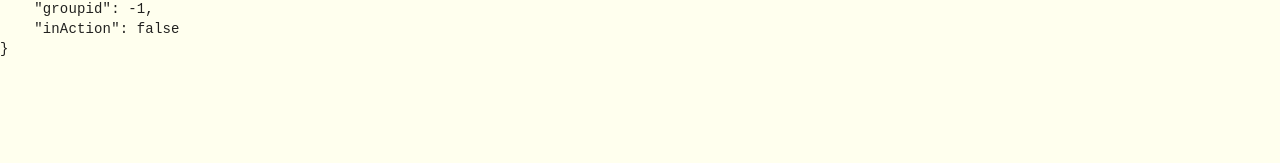
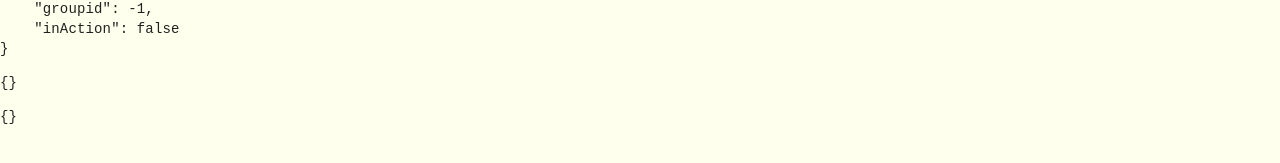
Before and after one commit to moneyan9/fz5050-tutorial-10-to-18, a Next.js app: page /formdemo in a window 1280 px wide. Shown: the part 601-764 px from the top of the page. Built offline with nearby package versions, Linux system fonts and the light colour scheme.

Commit message:
tutorial17 finished

```diff
--- a/pages/formdemo.tsx
+++ b/pages/formdemo.tsx
@@ -1,8 +1,12 @@
-import { Form, Formik, Field, useField } from 'formik';
+import { Form, Formik, Field, useField, ErrorMessage } from 'formik';
 import { TextField, Checkbox, FormControlLabel, CheckboxProps, FormGroup, Box } from '@material-ui/core';
 import MenuItem from '@material-ui/core/MenuItem';
 //Fomikにあてるフォーム用のデータ構造
 import { VtuberDetails } from '../interfaces/vtuberdetails';
+
+
+//yup関連
+import { object, string, number, boolean, array, mixed } from 'yup';
 
 
 //Formik用データ構造初期値
@@ -20,12 +24,38 @@ const FormDemo = () => {
     return (
         <div>
             {/*入力フォームにFormikを利用する */}
-            <Formik initialValues={initialValues} onSubmit={() => { }}>
-                {({ values }) => (
+            <Formik
+                validationSchema={
+                    object(
+                        {
+                            fullName: string().required().min(2).max(16),
+                            height: number().required().min(0),
+                            language: array(string().oneOf(['japanese', 'english', 'other'])).min(1), //どれか１つを必ずチェック＋チェックボックスの値であること
+                            details: mixed().when('language', {
+                                is: (language: string[]) => language.find(data => data === 'other'), //条件をここに書く
+                                then: string().required().min(2), //2文字以上何か記入必須
+                                otherwise: string()
+                            }),
+
+                            groupid: number().required().min(0).max(5),
+                            inAction: boolean().oneOf([true]), //チェック必須
+
+                        }
+                    )
+                }
+
+                initialValues={initialValues} onSubmit={() => { }}>
+
+
+
+                {({ values, errors, touched }) => (
                     <Form>
                         <Box mb={2}>
                             <FormGroup>
                                 <Field name="fullName" as={TextField} label="Full Name" />
+
+                                {/* ErrorMessageで表示制御*/}
+                                <ErrorMessage name="fullName" />
                             </FormGroup>
                         </Box>
 
@@ -36,7 +66,6 @@ const FormDemo = () => {
                                 <Field name="height" as={TextField} type="number" label="height" />
                             </FormGroup>
                         </Box>
-
 
                         <Box marginBottom={2}>
                             <FormGroup>
@@ -75,6 +104,11 @@ const FormDemo = () => {
                             </FormGroup>
                         </Box>
                         <pre>{JSON.stringify(values, null, 4)}</pre>
+                        {/* バリデーション状況の出力*/}
+                        <pre>{JSON.stringify(errors, null, 4)}</pre>
+
+                        {/* touched状況の出力*/}
+                        <pre>{JSON.stringify(touched, null, 4)}</pre>
                     </Form>
                 )}
             </Formik>
```
